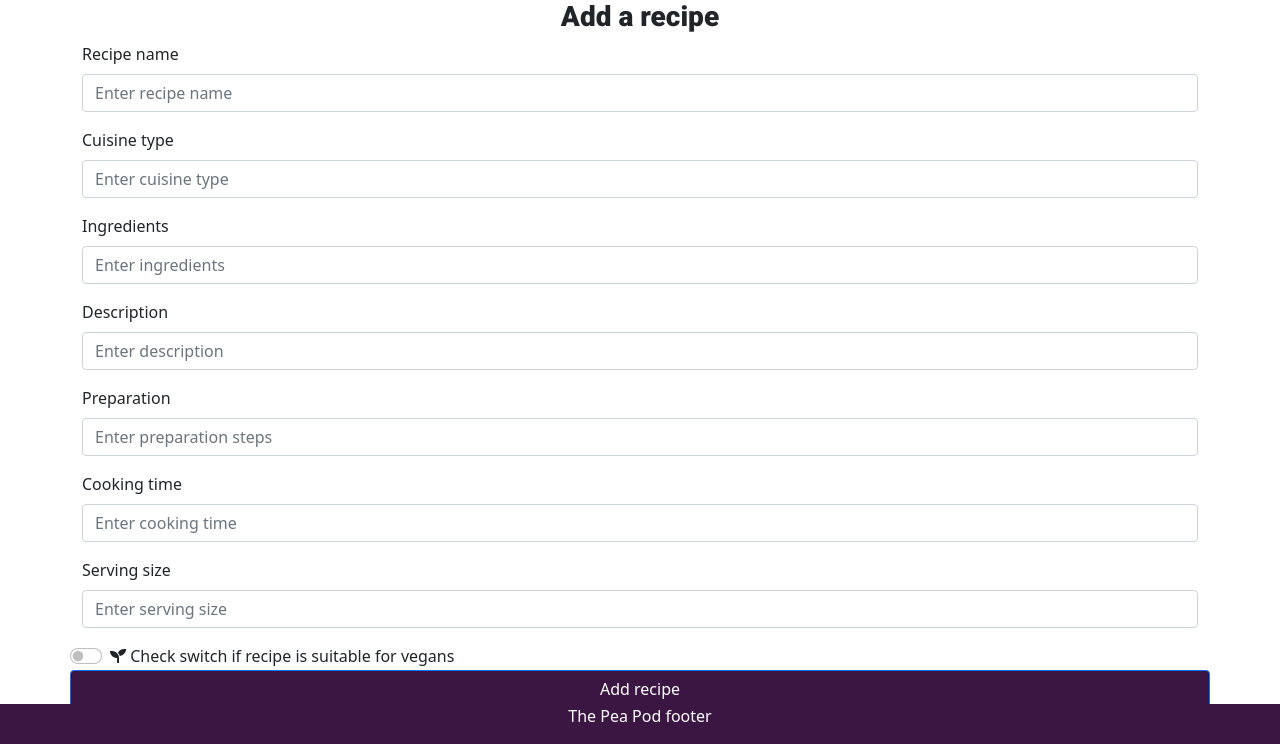
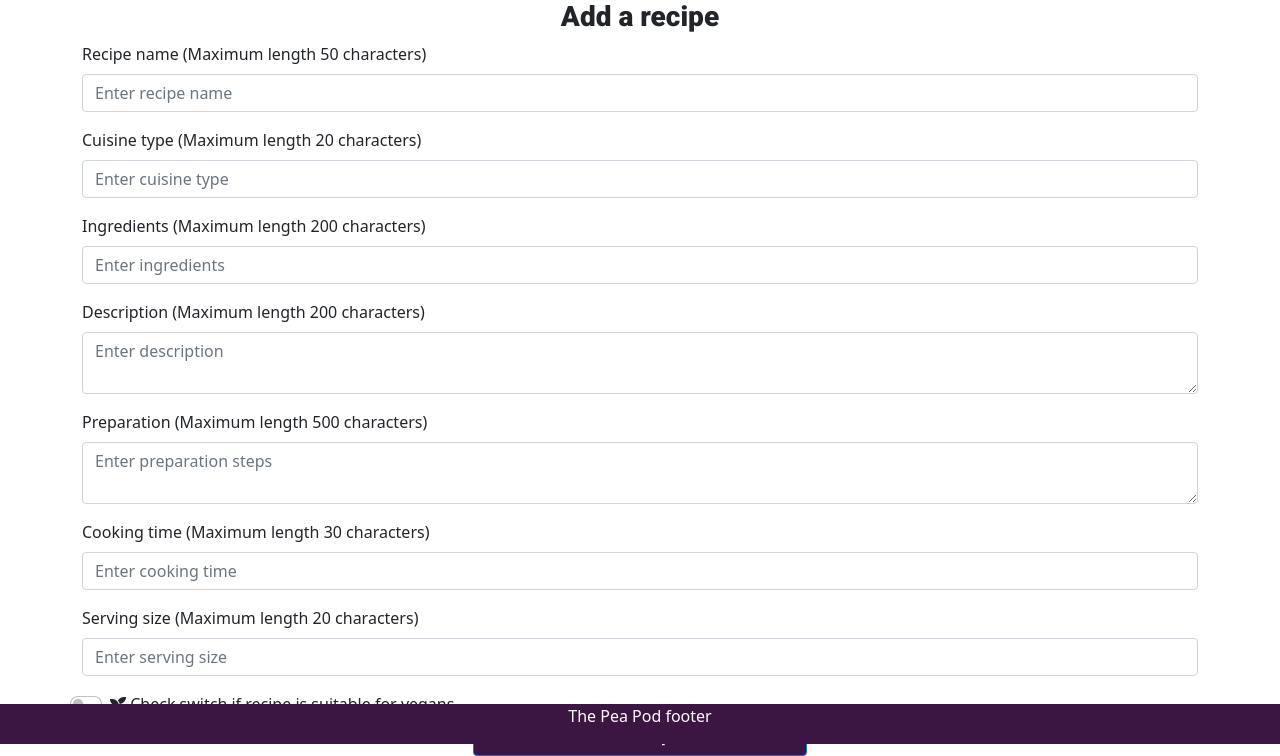
Before and after one commit to NFox13/MS3-Python-and-Data-centric-development, a Flask app: page /add_recipe in a window 1280 px wide. Shown: the part 56-812 px from the top of the page. Run offline with Flask 2, Linux system fonts and the light colour scheme; some libraries are stand-ins or nearby versions.

Commit message:
Added textarea inputs for preparation and description to allow for bigger text fields. Advised users of input limits.

```diff
--- a/templates/add_recipe.html
+++ b/templates/add_recipe.html
@@ -9,49 +9,49 @@
     <form class="col s12" method="post" action="{{ url_for('add_recipe') }}">
         <div class="row">
             <div class="mb-3">
-                <label for="recipe_name" class="form-label">Recipe name</label>
+                <label for="recipe_name" class="form-label">Recipe name (Maximum length 50 characters)</label>
                 <input type="text" class="form-control" id="recipe_name" name="recipe_name" minlength="5" maxlength="50"
                     placeholder="Enter recipe name" required>
             </div>
         </div>
         <div class="row">
             <div class="mb-3">
-                <label for="cuisine_type" class="form-label">Cuisine type</label>
+                <label for="cuisine_type" class="form-label">Cuisine type (Maximum length 20 characters)</label>
                 <input type="text" class="form-control" id="cuisine_type" name="cuisine_type" minlength="3"
                     maxlength="20" placeholder="Enter cuisine type" required>
             </div>
         </div>
         <div class="row">
             <div class="mb-3">
-                <label for="recipe_ingredients" class="form-label">Ingredients</label>
+                <label for="recipe_ingredients" class="form-label">Ingredients (Maximum length 200 characters)</label>
                 <input type="text" class="form-control" id="recipe_ingredients" name="recipe_ingredients" minlength="5" maxlength="200"
                     placeholder="Enter ingredients" required>
             </div>
         </div>
         <div class="row">
             <div class="mb-3">
-                <label for="recipe_description" class="form-label">Description</label>
-                <input type="text" class="form-control" id="recipe_description" name="recipe_description" minlength="3"
-                    maxlength="200" placeholder="Enter description" required>
+                <label for="recipe_description" class="form-label">Description (Maximum length 200 characters)</label>
+                <textarea type="text" class="form-control" id="recipe_description" name="recipe_description" maxlength="200"
+                required placeholder="Enter description"></textarea>
             </div>
         </div>
         <div class="row">
             <div class="mb-3">
-                <label for="recipe_preparation" class="form-label">Preparation</label>
-                <input type="text" class="form-control" id="recipe_preparation" name="recipe_preparation" minlength="5" maxlength="200"
-                    placeholder="Enter preparation steps" required>
+                <label for="recipe_preparation" class="form-label">Preparation (Maximum length 500 characters)</label>
+                <textarea type="text" class="form-control" id="recipe_preparation" name="recipe_preparation" maxlength="500"
+                placeholder="Enter preparation steps" required></textarea>
             </div>
         </div>
         <div class="row">
             <div class="mb-3">
-                <label for="cooking_time" class="form-label">Cooking time</label>
+                <label for="cooking_time" class="form-label">Cooking time (Maximum length 30 characters)</label>
                 <input type="text" class="form-control" id="cooking_time" name="cooking_time" minlength="3"
-                    maxlength="20" placeholder="Enter cooking time" required>
+                    maxlength="30" placeholder="Enter cooking time" required>
             </div>
         </div>
         <div class="row">
             <div class="mb-3">
-                <label for="serving_size" class="form-label">Serving size</label>
+                <label for="serving_size" class="form-label">Serving size (Maximum length 20 characters)</label>
                 <input type="text" class="form-control" id="serving_size" name="serving_size" minlength="3"
                     maxlength="20" placeholder="Enter serving size" required>
             </div>
@@ -64,8 +64,8 @@
                 <label class="form-check-label" for="is_vegan">Check switch if recipe is suitable for vegans</label>
             </div>
         </div>
-        <div class="row">
-           <input class="btn btn-primary" type="submit" value="Add recipe">
+        <div class="row act-btns">
+           <input class="act-btn btn btn-primary" type="submit" value="Add recipe">
         </div>
     </form>
 </div>
```
Also changed, not shown: templates/edit_recipe.html (+20 -16 lines).
